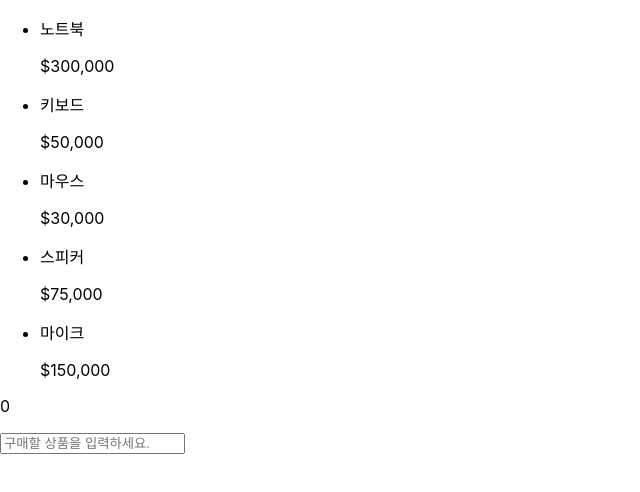
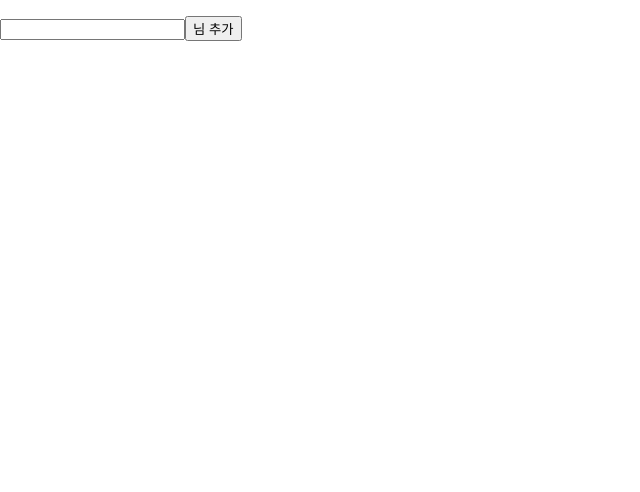
Before and after one commit to ByoungGuk1/react, a React (Create React App) app: page / in a window 1280 px wide. Shown: the top 492 px of the page, without its empty margins (0-640 px from the left). Built offline with nearby package versions, Linux system fonts and the light colour scheme; the HTML template or start-up script is replaced by a standard one.

Commit message:
20250806_2

```diff
--- a/src/App.js
+++ b/src/App.js
@@ -1,12 +1,12 @@
 // import React from 'react';
 import './App.css';
-import Product from './docs/map/expert/Product';
+import RefName from './docs/ref/basic/RefName';
 
 function App() {
   return (
     <>
     {/* <React.Fragment> */}
-      <Product />
+      <RefName />
     {/* </React.Fragment> */}
     </>
   );
--- /dev/null
+++ b/src/docs/ref/basic/RefName.jsx
@@ -0,0 +1,25 @@
+import React, { useRef, useState } from 'react';
+
+const RefName = () => {
+  const [result, setResult] = useState("")
+  const nameRef = useRef({});
+  const onChangeResult = (e) => {
+    setResult(e.target.value)
+  }
+
+  const addNim = () => {
+    // setResult(result + "님")
+    // console.log(nameRef.current) // === p태그
+    setResult(nameRef.current.innerText.replaceAll("님", "") + "님") // === p태그
+  }
+
+  return (
+    <div>
+      <p ref={nameRef}>{result}</p>
+      <input type="text" onChange={onChangeResult} />
+      <button onClick={addNim}>님 추가</button>
+    </div>
+  );
+};
+
+export default RefName;
```
